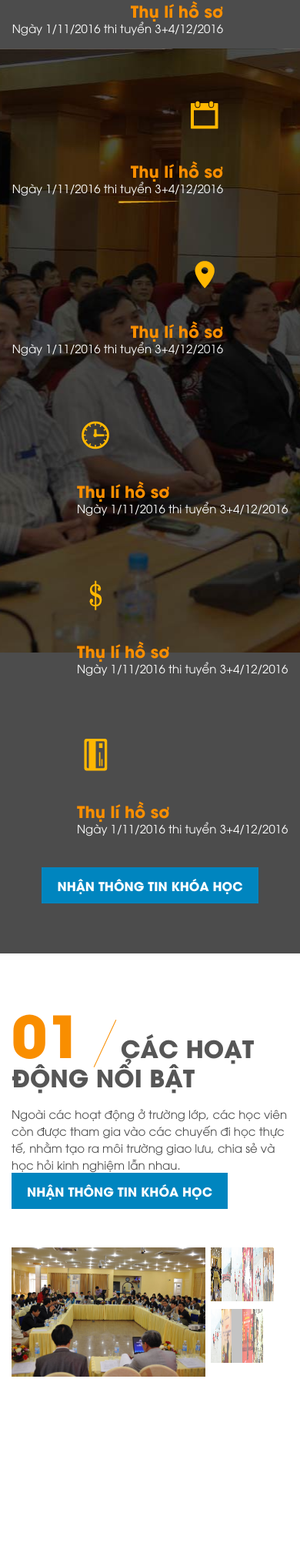
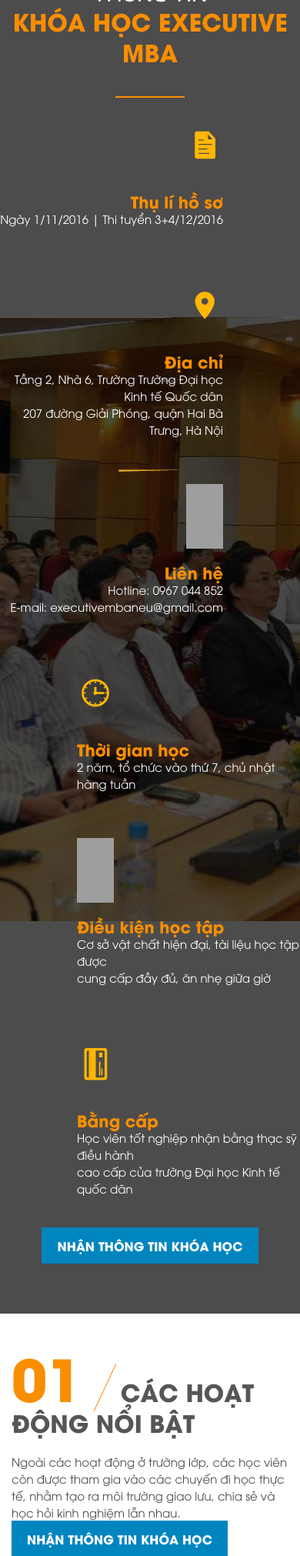
Before and after one commit to anhthuong/ktqd, a PHP site: page /picker/ in a window 390 px wide. Shown: the part 4020-6042 px from the top of the page at 77% size. Run offline with PHP 8.4, Linux system fonts and the light colour scheme; grey boxes are pictures that could not be loaded.

Commit message:
Update code

```diff
--- a/css/style.css
+++ b/css/style.css
@@ -67,7 +67,7 @@
 /*Header*/
 .header{
     min-height: 645px;
-    background-image: url("../images/banner-01.png");
+    background-image: url("../images/banner-01.jpg");
     background-repeat: no-repeat; background-size: cover;
     padding-top: 30px;
 }
@@ -106,7 +106,7 @@
     position: relative;
     padding-bottom: 20px;
     color: #565656;
-
+	line-height: 40px;
 }
 .content .section.main-info .title:before,
 .content .section.addition-info .title:before{
@@ -131,6 +131,11 @@
 
 
 /*section more-info*/
+.content .section.more-info{
+	padding: 70px 0;
+    background-image: url("../images/section-more-info/bg-may-nui.png"); background-repeat: no-repeat; background-position: center center;
+
+}
 .content .section.more-info .title{text-align: left;}
 .more-info .tab-container{margin: 0 30px}
 .more-info .student .owl-nav .owl-prev, .more-info .student .owl-nav .owl-next{
@@ -150,7 +155,7 @@
 .more-info .program .content input[name="type-drop"]{display: none}
 .more-info .program .content .content-box{display: none; border-left: 1px solid #f9a22e; margin-left: 9px; padding-left: 33px; margin-top: 10px; margin-bottom: 10px;}
 .more-info .program .content .content-box p{
-    font-size: 16px; line-height: 20px; color: #4c4c4c;
+    font-size: 15px; line-height: 20px; color: #4c4c4c;
 }
 .more-info .program .content input[type="radio"]:checked + .content-box{display: block}
 
@@ -160,10 +165,7 @@
 /*target*/
 .content .section.target{height: 600px}
 .content .section.target .title, .content .section.target .sub-info{text-align: left}
-.content .section.target{background-image: url("../images/section-target/bg-target.png");
-    background-repeat: no-repeat; background-position: 90% top;
-}
-.content .section.target .left{padding-top: 150px}
+.content .section.target .left{padding-top: 30px}
 
 /*addition info*/
 .content .section.addition-info{
@@ -223,8 +225,8 @@
 .addition-info .box-content .icon.hs{background-image: url("../images/ico-1-01-active.png"); }
 .addition-info .box-content ul li:hover .icon.hs{background-image: url("../images/ico-1-01.png"); }
 
-.addition-info .box-content .icon.kg{background-image: url("../images/ico-2-01-01-active.png"); }
-.addition-info .box-content ul li:hover .icon.kg{background-image: url("../images/ico-2-01-01.png"); }
+.addition-info .box-content .icon.kg{background-image: url("../images/phone-active.png"); }
+.addition-info .box-content ul li:hover .icon.kg{background-image: url("../images/phone.png"); }
 
 .addition-info .box-content .icon.dd{background-image: url("../images/ico-3-01-active.png"); }
 .addition-info .box-content ul li:hover .icon.dd{background-image: url("../images/ico-3-01.png"); }
@@ -232,8 +234,8 @@
 .addition-info .box-content .icon.time{background-image: url("../images/ico-4-01-active.png"); }
 .addition-info .box-content ul li:hover .icon.time{background-image: url("../images/ico-4-01.png"); }
 
-.addition-info .box-content .icon.hp{background-image: url("../images/ico-5-07-active.png"); }
-.addition-info .box-content ul li:hover .icon.hp{background-image: url("../images/ico-5-07.png"); }
+.addition-info .box-content .icon.hp{background-image: url("../images/cap-active.png"); }
+.addition-info .box-content ul li:hover .icon.hp{background-image: url("../images/cap.png"); }
 
 .addition-info .box-content .icon.bc{background-image: url("../images/ico-6-09-active.png"); }
 .addition-info .box-content ul li:hover .icon.bc{background-image: url("../images/ico-6-09.png"); }
--- a/css/thuong.css
+++ b/css/thuong.css
@@ -3,11 +3,13 @@
 }
 .content-ticker p:before {
     content: "";
-    display: inline-block;
+    display: block;
     vertical-align: top;
     width: 21px;
-    height: 21px;
+    float: left;
+    height: 30px;
     margin-right: 25px;
+    line-height: 37px;
     background-image: url("../images/section-more-info/tick-01.png");
     background-position: center center;
     background-repeat: no-repeat;
--- a/index.php
+++ b/index.php
@@ -95,7 +95,7 @@
     <div class="container">
         <div class="row">
             <div class="col-md-5 col-lg-5">
-                <img class="img-responsive" src="images/section-more-info/left-img.png"/>
+                <img class="img-responsive" src="images/section-more-info/DSC_6874.JPG"/>
             </div>
             <div class="program col-md-7 col-lg-7">
                 <h3 class="title title-custom">
@@ -164,8 +164,8 @@
                 <div class="wrap-cutome-margin">
                     <div class="tab-container">
                         <ul class="student owl-carousel owl-carousel-slide1">
-                            <li>
-                                <div class="wrap-img"><img class="img-responsive" src="images/img-2.jpg"></div>
+                        	<li>
+                                <div class="wrap-img"><img class="img-responsive" src="images/img-2.jpg"/></div>
                                 <h3 class="name">H.V LÊ THÀNH QUÂN</h3>
 
                                 <p class="detail">VỤ TRƯỞNG, CHỦ TỊCH CÔNG ĐOÀN BỘ KH&DT </p>
@@ -184,6 +184,54 @@
                                     </ul>
                                 </div>
                             </li>
+                        	<li>
+                                <div class="wrap-img"><img class="img-responsive" src="images/img-2.jpg"/></div>
+                                <h3 class="name">TS. Nguyễn Huy Ngọc</h3>
+
+                                <p class="detail">Phó giám đốc sở y tế tỉnh phú thọ</p>
+
+                                <div class="social">
+                                    <ul>
+                                        <li>
+                                            <a href="#"><span class="fa fa-facebook"></span></a>
+                                        </li>
+                                        <li>
+                                            <a href="#"><span class="fa fa-twitter"></span></a>
+                                        </li>
+                                        <li>
+                                            <a href="#"><span class="fa fa-tumblr"></span></a>
+                                        </li>
+                                        <li>
+                                            <a href="#"><span class="fa fa-rss"></span></a>
+                                        </li>
+                                    </ul>
+                                </div>
+                            </li>
+
+                            <li>
+                                <div class="wrap-img"><img class="img-responsive" src="images/img-3.jpg"></div>
+                                <h3 class="name">th.s dương tất thắng</h3>
+
+                                <p class="detail">PHÓ CHỦ TỊCH UBND TỈNH HÀ TĨNH</p>
+
+                                <div class="social">
+                                    <ul>
+                                        <li>
+                                            <a href="#"><span class="fa fa-facebook"></span></a>
+                                        </li>
+                                        <li>
+                                            <a href="#"><span class="fa fa-twitter"></span></a>
+                                        </li>
+                                        <li>
+                                            <a href="#"><span class="fa fa-tumblr"></span></a>
+                                        </li>
+                                        <li>
+                                            <a href="#"><span class="fa fa-rss"></span></a>
+                                        </li>
+                                    </ul>
+                                </div>
+                            </li>
+
                             <li>
                                 <div class="wrap-img"><img class="img-responsive" src="images/img-1.jpg"></div>
                                 <h3 class="name">Th.S Lê Đức Thuấn</h3>
@@ -207,52 +255,8 @@
                                     </ul>
                                 </div>
                             </li>
-                            <li>
-                                <div class="wrap-img"><img class="img-responsive" src="images/img-3.jpg"></div>
-                                <h3 class="name">th.s dương tất thắng</h3>
 
-                                <p class="detail">PHÓ CHỦ TỊCH UBND TỈNH HÀ TĨNH</p>
 
-                                <div class="social">
-                                    <ul>
-                                        <li>
-                                            <a href="#"><span class="fa fa-facebook"></span></a>
-                                        </li>
-                                        <li>
-                                            <a href="#"><span class="fa fa-twitter"></span></a>
-                                        </li>
-                                        <li>
-                                            <a href="#"><span class="fa fa-tumblr"></span></a>
-                                        </li>
-                                        <li>
-                                            <a href="#"><span class="fa fa-rss"></span></a>
-                                        </li>
-                                    </ul>
-                                </div>
-                            </li>
-                            <li>
-                                <div class="wrap-img"><img class="img-responsive" src="images/img-2.jpg"></div>
-                                <h3 class="name">Th.S Duong Tat Thang</h3>
-
-                                <p class="detail">Tổng giám đốc công ty á long</p>
-
-                                <div class="social">
-                                    <ul>
-                                        <li>
-                                            <a href="#"><span class="fa fa-facebook"></span></a>
-                                        </li>
-                                        <li>
-                                            <a href="#"><span class="fa fa-twitter"></span></a>
-                                        </li>
-                                        <li>
-                                            <a href="#"><span class="fa fa-tumblr"></span></a>
-                                        </li>
-                                        <li>
-                                            <a href="#"><span class="fa fa-rss"></span></a>
-                                        </li>
-                                    </ul>
-                                </div>
-                            </li>
                             <li>
                                 <div class="wrap-img"><img class="img-responsive" src="images/img-3.jpg"></div>
                                 <h3 class="name">Th.S Duong Tat Thang</h3>
@@ -292,19 +296,23 @@
                     Mục tiêu <span class="blue"> đào tạo</span>
                 </h3>
 
-                <p class="sub-info">
-                    Nhằm đào tạo học viên trở thành những nhà lãnh đạo chuyên nghiệp, có đủ năng lực thúc đẩy sự phát
-                    triển của tổ chức trên con đường hội nhập, với trọng tâm là mở rộng và nâng cao khả năng xác định
-                    tầm nhìn và xây dựng chiến lược, rèn luyện các kỹ năng lãnh đạo và điều hành của người đứng đầu
-                </p>
+                <div class="content-ticker">
+		            <p>Trở thành những nhà lãnh đạo chuyên nghiệp, có đủ năng lực thúc đẩy sự phát
+                    triển của tổ chức trên con đường hội nhập.</p>
 
-                <div class="subcription subcription-custom">
-                    <button class="register-button" class="button">Nhận thông tin khóa học</button>
-                </div>
+		            <p>Mở rộng và nâng cao khả năng xác định
+                    tầm nhìn và xây dựng chiến lược.</p>
+
+		            <p>Rèn luyện các kỹ năng lãnh đạo và điều hành của người đứng đầu.</p>
+		        </div>
+
+		        <div class="subcription subcription-custom">
+		            <button class="register-button" class="button">Nhận thông tin khóa học</button>
+		        </div>
             </div>
-            <!--                        <div class="col-lg-7 col-md-7">-->
-            <!--                            <img class="img-responsive" src="images/section-target/bg-target.png">-->
-            <!--                        </div>-->
+            <div class="col-lg-6 col-md-6">
+                <img class="img-responsive" src="images/section-target/IMG_1570.JPG"/>
+            </div>
         </div>
     </div>
 </section>
@@ -326,7 +334,19 @@
 
                                     <div class="sub">
                                         <label class="orange">Thụ lí hồ sơ</label>
-                                        <span class="white">Ngày 1/11/2016 thi tuyển 3+4/12/2016</span>
+                                        <span class="white">Ngày 1/11/2016 | Thi tuyển 3+4/12/2016</span>
+                                    </div>
+                                </div>
+                            </li>
+                            <li>
+                                <div class="bg-hover">
+
+                                    <span class="icon dd"></span>
+
+                                    <div class="sub">
+                                        <label class="orange">Địa chỉ</label>
+                                        <span class="white">Tầng 2, Nhà 6, Trường Trường Đại học Kinh tế Quốc dân</span>
+										<span class="white">207 đường Giải Phóng, quận Hai Bà Trưng, Hà Nội</span>
                                     </div>
                                 </div>
                             </li>
@@ -335,18 +355,9 @@
                                     <span class="icon kg"></span>
 
                                     <div class="sub">
-                                        <label class="orange">Thụ lí hồ sơ</label>
-                                        <span class="white">Ngày 1/11/2016 thi tuyển 3+4/12/2016</span>
-                                    </div>
-                                </div>
-                            </li>
-                            <li>
-                                <div class="bg-hover">
-                                    <span class="icon dd"></span>
-
-                                    <div class="sub">
-                                        <label class="orange">Thụ lí hồ sơ</label>
-                                        <span class="white">Ngày 1/11/2016 thi tuyển 3+4/12/2016</span>
+                                        <label class="orange">Liên hệ</label>
+                                        <span class="white">Hotline: 0967 044 852</span>
+										<span class="white">E-mail: executivembaneu@gmail.com</span>
                                     </div>
                                 </div>
                             </li>
@@ -363,8 +374,8 @@
                                     <span class="icon time"></span>
 
                                     <div class="sub">
-                                        <label class="orange">Thụ lí hồ sơ</label>
-                                        <span class="white">Ngày 1/11/2016 thi tuyển 3+4/12/2016</span>
+                                        <label class="orange">Thời gian học</label>
+                                        <span class="white">2 năm, tổ chức vào thứ 7, chủ nhật hàng tuần</span>
                                     </div>
                                 </div>
                             </li>
@@ -373,8 +384,9 @@
                                     <span class="icon hp"></span>
 
                                     <div class="sub">
-                                        <label class="orange">Thụ lí hồ sơ</label>
-                                        <span class="white">Ngày 1/11/2016 thi tuyển 3+4/12/2016</span>
+                                        <label class="orange">Điều kiện học tập</label>
+                                        <span class="white">Cơ sở vật chất hiện đại, tài liệu học tập được</span>
+										<span class="white">cung cấp đầy đủ, ăn nhẹ giữa giờ</span>
                                     </div>
                                 </div>
                             </li>
@@ -383,8 +395,9 @@
                                     <span class="icon bc"></span>
 
                                     <div class="sub">
-                                        <label class="orange">Thụ lí hồ sơ</label>
-                                        <span class="white">Ngày 1/11/2016 thi tuyển 3+4/12/2016</span>
+                                        <label class="orange">Bằng cấp</label>
+                                        <span class="white">Học viên tốt nghiệp nhận bằng thạc sỹ điều hành</span>
+										<span class="white">cao cấp của trường Đại học Kinh tế quốc dân</span>
                                     </div>
                                 </div>
                             </li>
```
Also changed, not shown: images/bg-may-nui.png (deleted).
